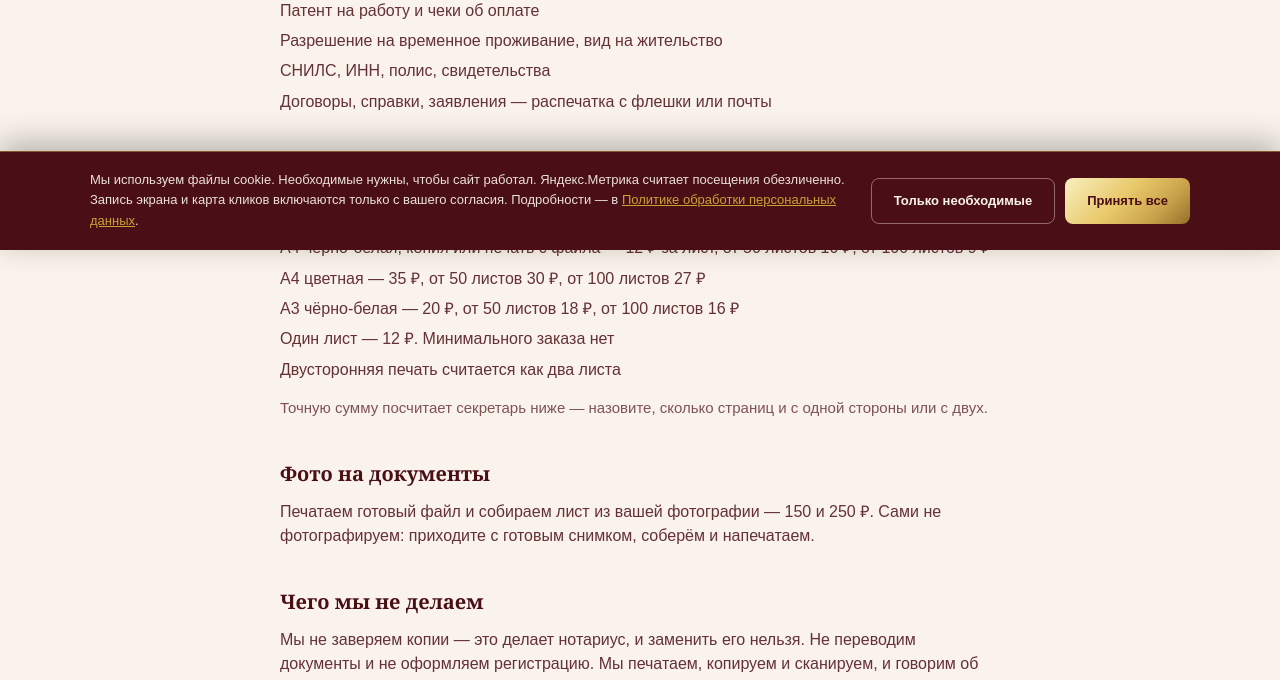
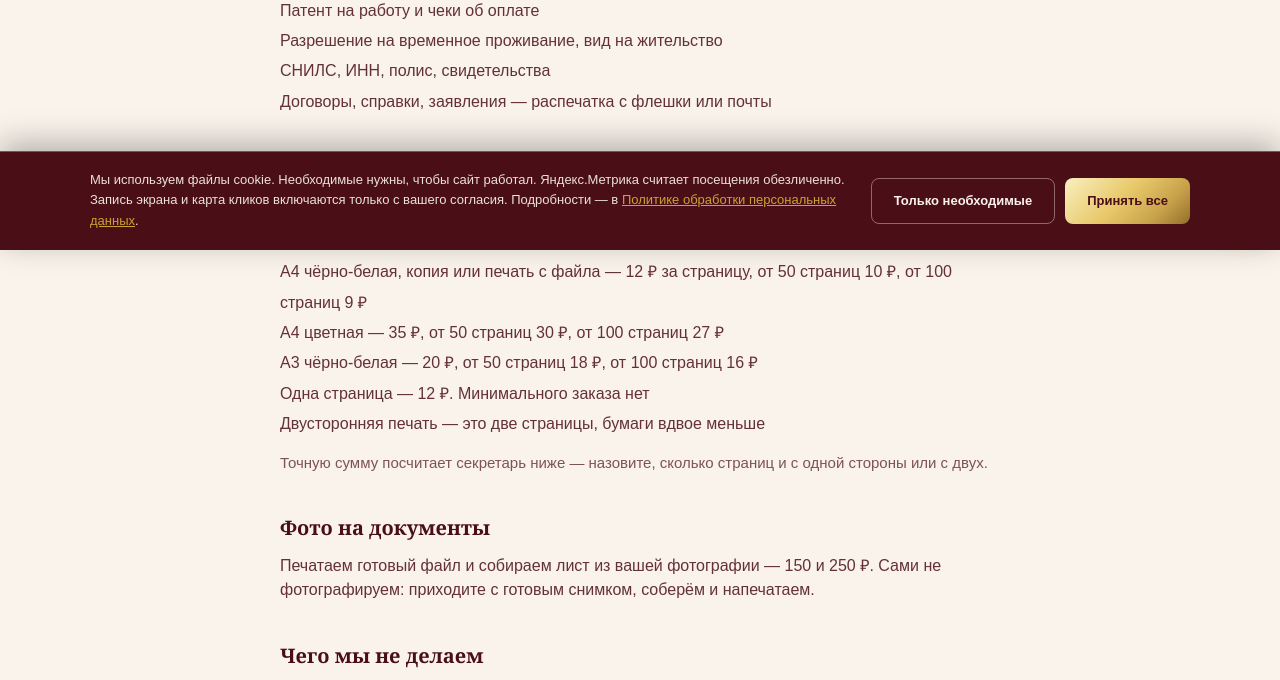
Before and after one commit to gulnaragold999m-tech/granat-kmv, a Flask app: page /dokumenty in a window 1280 px wide. Shown: the part 550-1230 px from the top of the page. Run offline with Flask 3, Linux system fonts and the light colour scheme.

Commit message:
Копии считаются по страницам, а не по листам
Владелица спросила «лист или одна страница?» и подтвердила практикой:
«я за одну страницу брала». Секретарь всегда считал по сторонам, а
прайс называл это листами — человек с документом на 24 страницы,
печатаемым с двух сторон, ждал 144 рубля вместо 288.

Единица измерения, ступени, сноска о двусторонней печати, витрина
на главной и страница документов приведены к странице.

Проверка текстов больше не читает HTML-комментарии: она объявляла
выдуманной старую цену, упомянутую в объяснении правки.

```diff
--- a/shpargalka.html
+++ b/shpargalka.html
@@ -75,7 +75,7 @@
 
 <section>
   <h2>Копия и распечатка · за лист</h2>
-  <table><thead><tr><th class="n">услуга</th><th>1–49 л.</th><th>50–99 л.</th><th>от 100 л.</th></tr></thead><tbody><tr><td class="n">A4, ч/б — копия или печать с файла</td><td>12 ₽</td><td>10 ₽</td><td>9 ₽</td></tr><tr><td class="n">A4, цветная печать</td><td>35 ₽</td><td>30 ₽</td><td>27 ₽</td></tr><tr><td class="n">A3, ч/б — копия или печать с файла</td><td>20 ₽</td><td>18 ₽</td><td>16 ₽</td></tr><tr><td class="n">A3, цветная печать</td><td>70 ₽</td><td>60 ₽</td><td>55 ₽</td></tr></tbody></table>
+  <table><thead><tr><th class="n">услуга</th><th>1–49 стр.</th><th>50–99 стр.</th><th>от 100 стр.</th></tr></thead><tbody><tr><td class="n">A4, ч/б — копия или печать с файла</td><td>12 ₽</td><td>10 ₽</td><td>9 ₽</td></tr><tr><td class="n">A4, цветная печать</td><td>35 ₽</td><td>30 ₽</td><td>27 ₽</td></tr><tr><td class="n">A3, ч/б — копия или печать с файла</td><td>20 ₽</td><td>18 ₽</td><td>16 ₽</td></tr><tr><td class="n">A3, цветная печать</td><td>70 ₽</td><td>60 ₽</td><td>55 ₽</td></tr></tbody></table>
   <div class="note">Двусторонняя печать считается как два листа.</div>
 </section>
 
@@ -114,7 +114,7 @@
 
 <section>
   <h2>Условия сделки — называть вместе с ценой</h2>
-  <div class="note"><b>Минимальный заказ:</b> Копирование и распечатка — минимума нет, один лист 12 ₽. Полиграфия — от 300 ₽. Приглашения и открытки — от 700 ₽. Штучная открытка А4 на плотной бумаге — от 1200 ₽. Сертификаты, дипломы и грамоты — от одной штуки, от 150 ₽.</div>
+  <div class="note"><b>Минимальный заказ:</b> Копирование и распечатка — минимума нет, одна страница 12 ₽. Полиграфия — от 300 ₽. Приглашения и открытки — от 700 ₽. Штучная открытка А4 на плотной бумаге — от 1200 ₽. Сертификаты, дипломы и грамоты — от одной штуки, от 150 ₽.</div>
   <div class="note"><b>Срок:</b> Стандартный — 3–5 рабочих дней с момента, когда макет утверждён.</div>
   <div class="note"><b>Срочно:</b> «День в день» при технической возможности — плюс 30% к стоимости заказа.</div>
   <div class="note"><b>Предоплата:</b> 30%. Заказ уходит в работу после её поступления.</div>
--- a/zhivoj-sajt/templates/dokumenty.html
+++ b/zhivoj-sajt/templates/dokumenty.html
@@ -1,6 +1,6 @@
 {% extends "base.html" %}
 {% block title %}Копии документов для иностранных граждан — Лермонтов · Гранат{% endblock %}
-{% block description %}Ксерокопия и распечатка миграционных документов в Лермонтове: паспорт, миграционная карта, уведомление о прибытии, патент, РВП, вид на жительство. От 8 ₽ за лист, печатаем при вас. Фото на документы. Нагорная 2/1, работаем на весь КМВ.{% endblock %}
+{% block description %}Ксерокопия и распечатка миграционных документов в Лермонтове: паспорт, миграционная карта, уведомление о прибытии, патент, РВП, вид на жительство. От 9 ₽ за страницу, печатаем при вас. Фото на документы. Нагорная 2/1, работаем на весь КМВ.{% endblock %}
 {% block path %}/dokumenty{% endblock %}
 {% set crumb = "Копии документов" %}
 {% block content %}
@@ -38,8 +38,8 @@
 
         <h2 class="text-xl font-bold mt-10" style="color:#4A0E17;">Сколько стоит</h2>
         <p class="mt-3" style="color:rgba(74,14,23,.85);">
-          Считаем по листам, как обычную ксерокопию: чем больше листов,
-          тем дешевле каждый.
+          Считаем по страницам: чем больше страниц, тем дешевле каждая.
+          Двусторонняя печать — это две страницы на одном листе.
         </p>
         <!-- Ступени выписаны все три. 19.08.2026 здесь стояли только
              крайние — «10 ₽, от сотни 8 ₽», — и средняя ступень пропала,
@@ -47,11 +47,11 @@
              заметила расхождение с прайсом сама. Цены сверены
              с data/prices.ts, раздел «Ксерокопия и распечатка». -->
         <ul class="mt-3" style="color:rgba(74,14,23,.85); line-height:1.9;">
-          <li>А4 чёрно-белая, копия или печать с файла — 12 ₽ за лист, от 50 листов 10 ₽, от 100 листов 9 ₽</li>
-          <li>А4 цветная — 35 ₽, от 50 листов 30 ₽, от 100 листов 27 ₽</li>
-          <li>А3 чёрно-белая — 20 ₽, от 50 листов 18 ₽, от 100 листов 16 ₽</li>
-          <li>Один лист — 12 ₽. Минимального заказа нет</li>
-          <li>Двусторонняя печать считается как два листа</li>
+          <li>А4 чёрно-белая, копия или печать с файла — 12 ₽ за страницу, от 50 страниц 10 ₽, от 100 страниц 9 ₽</li>
+          <li>А4 цветная — 35 ₽, от 50 страниц 30 ₽, от 100 страниц 27 ₽</li>
+          <li>А3 чёрно-белая — 20 ₽, от 50 страниц 18 ₽, от 100 страниц 16 ₽</li>
+          <li>Одна страница — 12 ₽. Минимального заказа нет</li>
+          <li>Двусторонняя печать — это две страницы, бумаги вдвое меньше</li>
         </ul>
         <p class="mt-3" style="color:rgba(74,14,23,.7); font-size:15px;">
           Точную сумму посчитает секретарь ниже — назовите, сколько страниц
--- a/zhivoj-sajt/templates/partials/ceny.html
+++ b/zhivoj-sajt/templates/partials/ceny.html
@@ -20,7 +20,7 @@
               <li class="flex justify-between gap-4"><span class="opacity-70">Флаеры и листовки</span><b class="whitespace-nowrap" style="color:#4A0E17;">от 15 ₽/шт</b></li>
               <li class="flex justify-between gap-4"><span class="opacity-70">Открытки от 10 шт</span><b class="whitespace-nowrap" style="color:#4A0E17;">от 30 ₽/шт</b></li>
               <li class="flex justify-between gap-4"><span class="opacity-70">Фото на документы</span><b class="whitespace-nowrap" style="color:#4A0E17;">от 150 ₽</b></li>
-              <li class="flex justify-between gap-4"><span class="opacity-70">Копия и распечатка А4, ч/б</span><b class="whitespace-nowrap" style="color:#4A0E17;">от 9 ₽/лист</b></li>
+              <li class="flex justify-between gap-4"><span class="opacity-70">Копия и распечатка А4, ч/б</span><b class="whitespace-nowrap" style="color:#4A0E17;">от 9 ₽/стр.</b></li>
               <li class="flex justify-between gap-4"><span class="opacity-70">Печать фото 10×15</span><b class="whitespace-nowrap" style="color:#4A0E17;">от 20 ₽/шт</b></li>
             </ul>
             <!-- 200 ₽ — цена индивидуального приглашения: согласование,
--- a/zhivoj-sajt/templates/pechat.html
+++ b/zhivoj-sajt/templates/pechat.html
@@ -1,6 +1,6 @@
 {% extends "base.html" %}
 {% block title %}Печать в Лермонтове — рассчитать цену онлайн и заказать · Гранат{% endblock %}
-{% block description %}Цену считает секретарь на сайте: ответьте на несколько вопросов и увидите стоимость по прайсу. Приглашения, сертификаты, визитки, флаеры, распечатка документов от 9 ₽ за лист. Файл прикладывается прямо в заявке, срочно — день в день. Лермонтов, Пятигорск, Ессентуки, Кисловодск, Минеральные Воды.{% endblock %}
+{% block description %}Цену считает секретарь на сайте: ответьте на несколько вопросов и увидите стоимость по прайсу. Приглашения, сертификаты, визитки, флаеры, распечатка документов от 9 ₽ за страницу. Файл прикладывается прямо в заявке, срочно — день в день. Лермонтов, Пятигорск, Ессентуки, Кисловодск, Минеральные Воды.{% endblock %}
 {% block path %}/pechat{% endblock %}
 {% set crumb = "Печать и полиграфия" %}
 {% block content %}
```
Also changed, not shown: TASKS.md (+18 -0 lines), data/prices.ts (+14 -7 lines), 1 other file.
